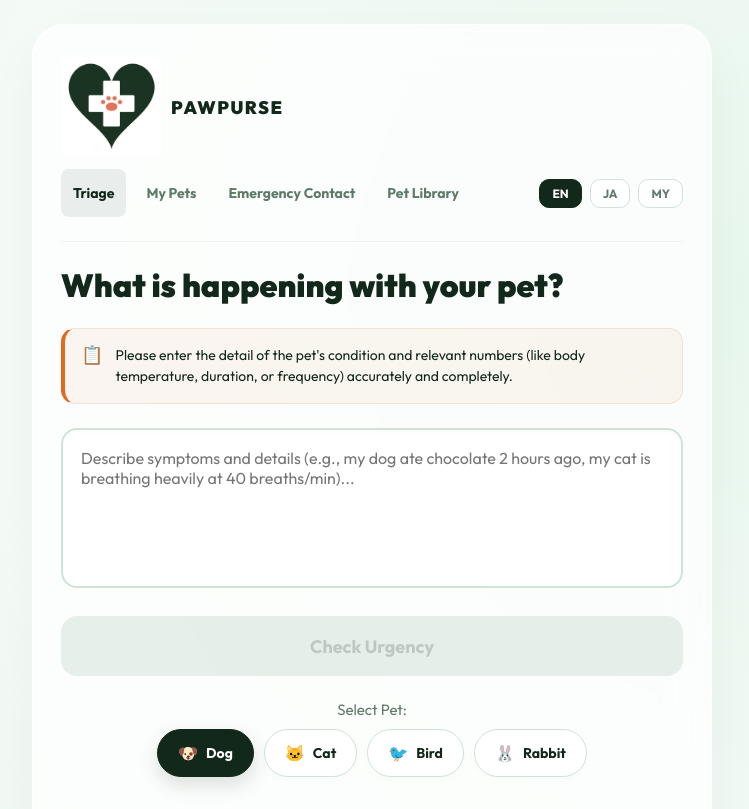
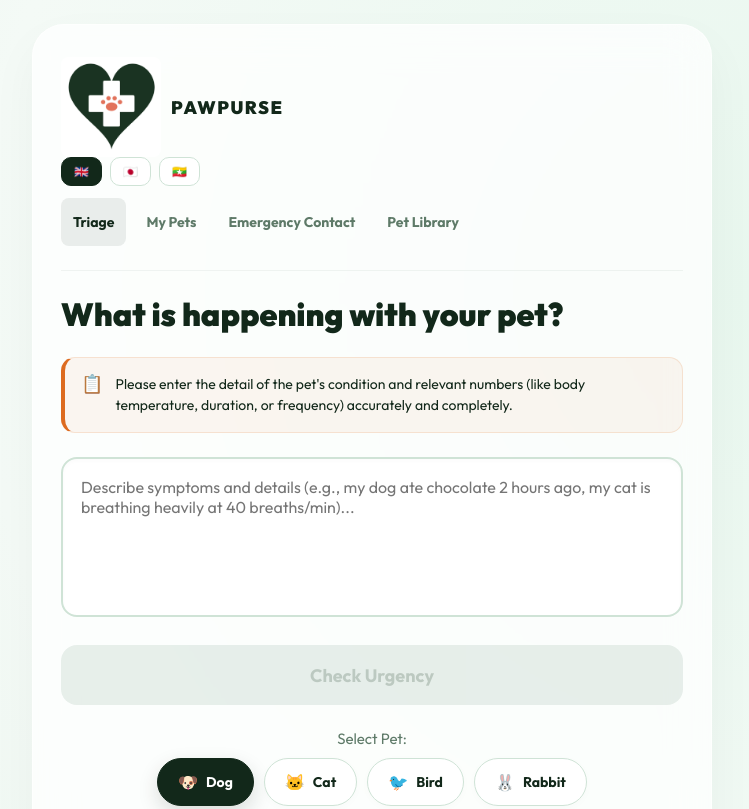
Before and after one commit to thandarkhineaye/PawPurse, a plain HTML site: page index.html in a window 1280 px wide. Shown: the top 809 px of the page, without its empty margins (268-1017 px from the left). Drawn offline with nearby package versions, Linux system fonts and the light colour scheme.

Commit message:
style: change language selector button texts to flag emojis

```diff
--- a/index.html
+++ b/index.html
@@ -13,12 +13,18 @@
 
 <body>
     <div id="app">
-        <div class="logo" id="logo-home">
-            <img src="./logo.png" alt="PawPurse Logo" class="brand-logo-img">
-            <span>PawPurse</span>
+        <div>
+            <div class="logo" id="logo-home">
+                <img src="./logo.png" alt="PawPurse Logo" class="brand-logo-img">
+                <span>PawPurse</span>
+            </div>
+            <div class="lang-selector">
+                <button class="lang-btn active" data-lang="en">🇬🇧</button>
+                <button class="lang-btn" data-lang="ja">🇯🇵</button>
+                <button class="lang-btn" data-lang="my">🇲🇲</button>
+            </div>
         </div>
         <header class="app-header">
-
             <div class="header-left">
                 <nav class="app-nav">
                     <button id="nav-triage-btn" class="nav-btn active">Triage</button>
@@ -26,11 +32,6 @@
                     <button id="nav-clinic-btn" class="nav-btn">Emergency Contact</button>
                     <button id="nav-library-btn" class="nav-btn">Pet Library</button>
                 </nav>
-            </div>
-            <div class="lang-selector">
-                <button class="lang-btn active" data-lang="en">EN</button>
-                <button class="lang-btn" data-lang="ja">JA</button>
-                <button class="lang-btn" data-lang="my">MY</button>
             </div>
         </header>
 
@@ -291,11 +292,14 @@
         <div id="pet-library-state" class="screen-state hidden">
             <main>
                 <div class="library-header" style="margin-bottom: 24px;">
-                    <h1 id="library-title" style="font-size: 28px; font-weight: 900; margin: 0 0 16px 0;">Pet Library</h1>
+                    <h1 id="library-title" style="font-size: 28px; font-weight: 900; margin: 0 0 16px 0;">Pet Library
+                    </h1>
                     <div class="search-box-container" style="display: flex; gap: 12px; max-width: 500px; width: 100%;">
-                        <input type="text" id="library-search-input" placeholder="Search breed name (e.g., Golden Retriever, Siamese)..."
-                               style="background-color: var(--input-bg); border: 2px solid var(--input-border); border-radius: 12px; padding: 12px 16px; color: var(--text-primary); font-family: 'Outfit', sans-serif; font-size: 16px; outline: none; transition: border-color 0.2s ease; flex: 1;">
-                        <button id="library-search-btn" class="primary-btn" style="height: 48px; padding: 0 24px; font-weight: 700; border-radius: 12px; cursor: pointer; border: none; background-color: var(--text-primary); color: var(--bg-base); font-family: 'Outfit', sans-serif; transition: opacity 0.2s ease;">Search</button>
+                        <input type="text" id="library-search-input"
+                            placeholder="Search breed name (e.g., Golden Retriever, Siamese)..."
+                            style="background-color: var(--input-bg); border: 2px solid var(--input-border); border-radius: 12px; padding: 12px 16px; color: var(--text-primary); font-family: 'Outfit', sans-serif; font-size: 16px; outline: none; transition: border-color 0.2s ease; flex: 1;">
+                        <button id="library-search-btn" class="primary-btn"
+                            style="height: 48px; padding: 0 24px; font-weight: 700; border-radius: 12px; cursor: pointer; border: none; background-color: var(--text-primary); color: var(--bg-base); font-family: 'Outfit', sans-serif; transition: opacity 0.2s ease;">Search</button>
                     </div>
                 </div>
 
@@ -303,7 +307,8 @@
                 <div id="library-result-container" class="library-grid hidden" style="margin-top: 24px;"></div>
 
                 <!-- Error message container -->
-                <div id="library-error-message" class="empty-pets-message hidden" style="margin-top: 24px; color: #c53030; border-color: rgba(229, 62, 62, 0.2); background-color: rgba(229, 62, 62, 0.02);">
+                <div id="library-error-message" class="empty-pets-message hidden"
+                    style="margin-top: 24px; color: #c53030; border-color: rgba(229, 62, 62, 0.2); background-color: rgba(229, 62, 62, 0.02);">
                     Breed not found in the library.
                 </div>
             </main>
--- a/style.css
+++ b/style.css
@@ -150,6 +150,7 @@ header.app-header {
 .lang-selector {
     display: flex;
     gap: 8px;
+    align-items: right;
 }
 
 .lang-btn {
@@ -409,8 +410,15 @@ footer {
 }
 
 @keyframes pulseCallCard {
-    0%, 100% { transform: scale(1); }
-    50% { transform: scale(1.01); }
+
+    0%,
+    100% {
+        transform: scale(1);
+    }
+
+    50% {
+        transform: scale(1.01);
+    }
 }
 
 .emergency-call-info {
```
